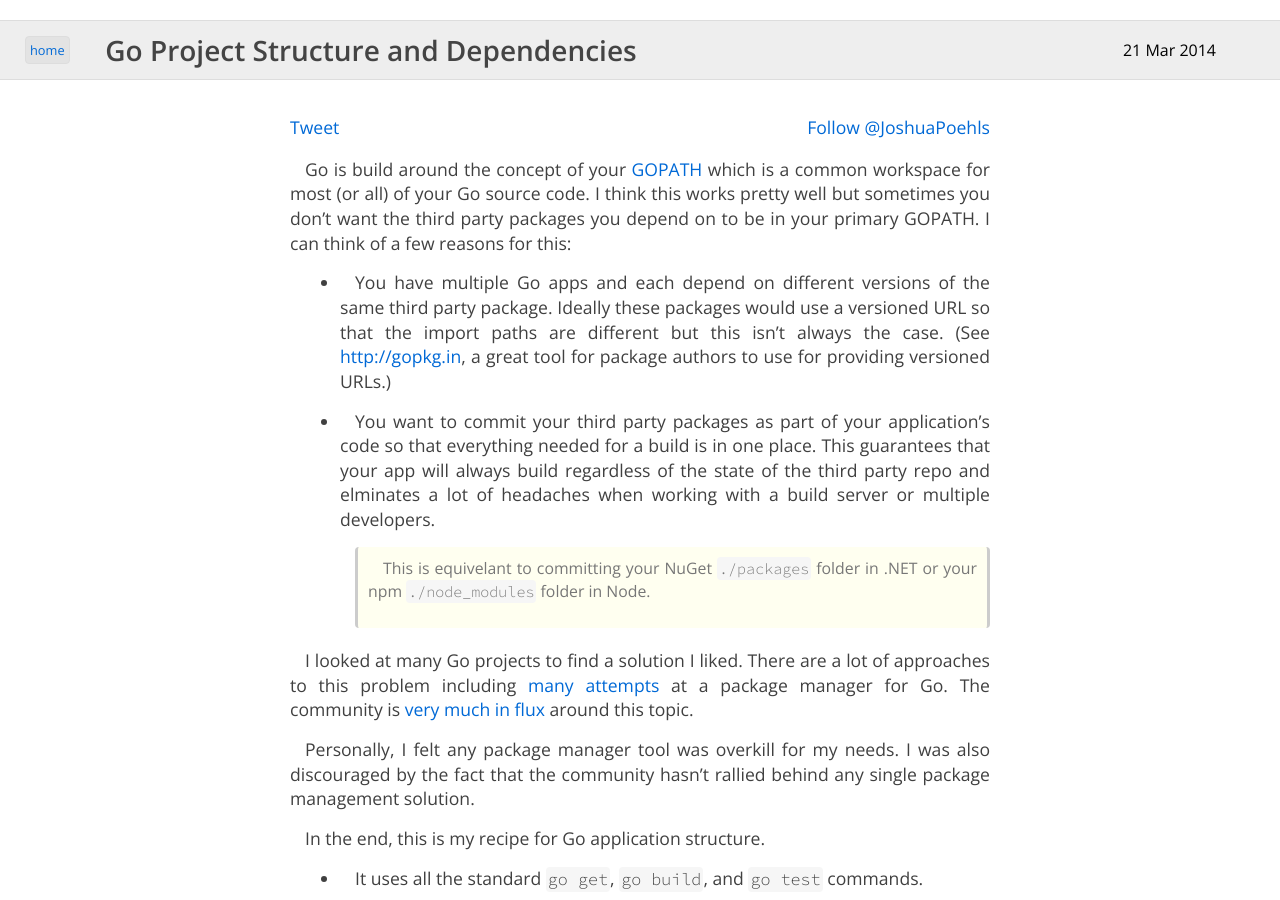
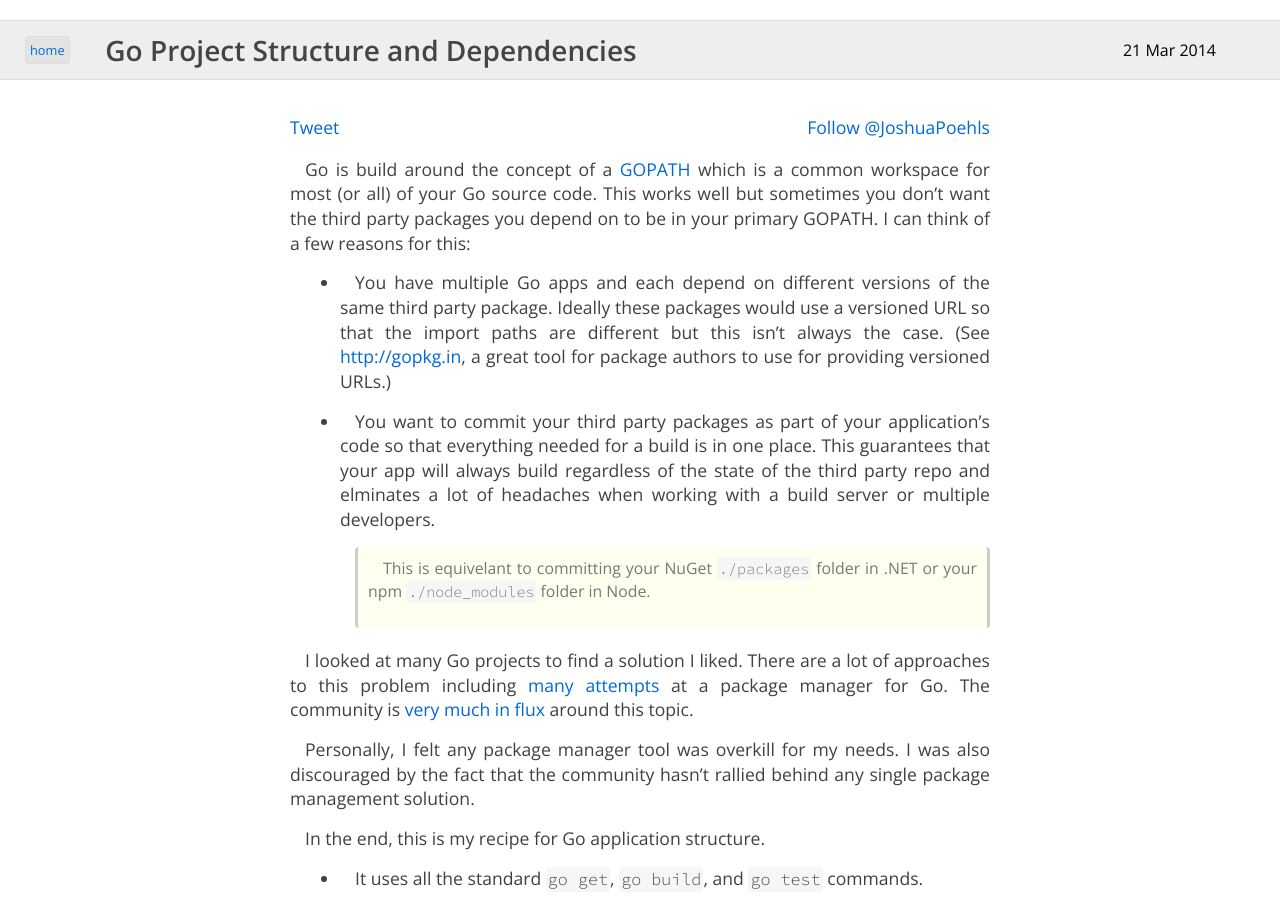
Before and after one commit to jpoehls/zduck.com, a Jekyll site: the page built from _posts/2014/2014-03-21-go-project-structure-and-dependencies.md, in a window 1280 px wide and 900 px high. Built offline with Jekyll 4.4.1, drawn with Linux system fonts in a browser that asks for light colours; Markdown is read by kramdown in place of the engine named in the settings; comment, search, counter and statistics services are not loaded.

Commit message:
Minor tweak to post.

```diff
--- a/_posts/2014/2014-03-21-go-project-structure-and-dependencies.md
+++ b/_posts/2014/2014-03-21-go-project-structure-and-dependencies.md
@@ -5,7 +5,7 @@ categories: golang
 description: "My KISS recipe for organizing your Go project files and managing dependencies."
 ---
 
-Go is build around the concept of your [GOPATH](http://golang.org/cmd/go/#hdr-GOPATH_environment_variable) which is a common workspace for most (or all) of your Go source code. I think this works pretty well but sometimes you don't want the third party packages you depend on to be in your primary GOPATH. I can think of a few reasons for this:
+Go is build around the concept of a [GOPATH](http://golang.org/cmd/go/#hdr-GOPATH_environment_variable) which is a common workspace for most (or all) of your Go source code. This works well but sometimes you don't want the third party packages you depend on to be in your primary GOPATH. I can think of a few reasons for this:
 
 - You have multiple Go apps and each depend on different versions of the same third party package. Ideally these packages would use a versioned URL so that the import paths are different but this isn't always the case. (See [http://gopkg.in](http://gopkg.in), a great tool for package authors to use for providing versioned URLs.)
 
```
